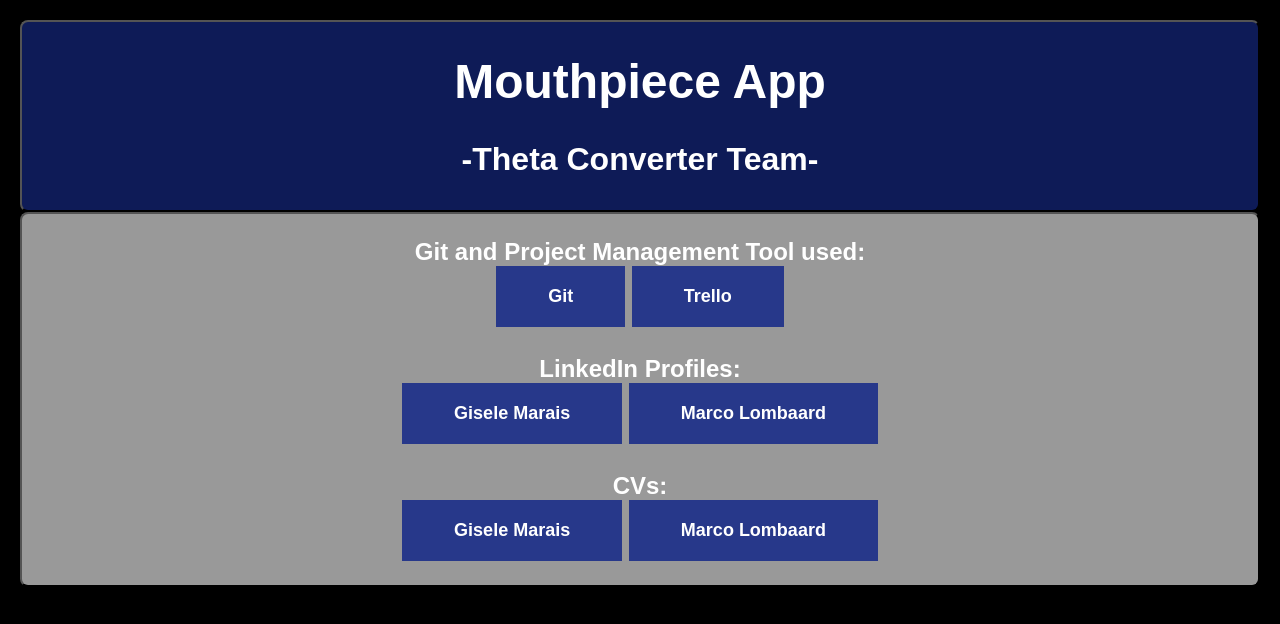
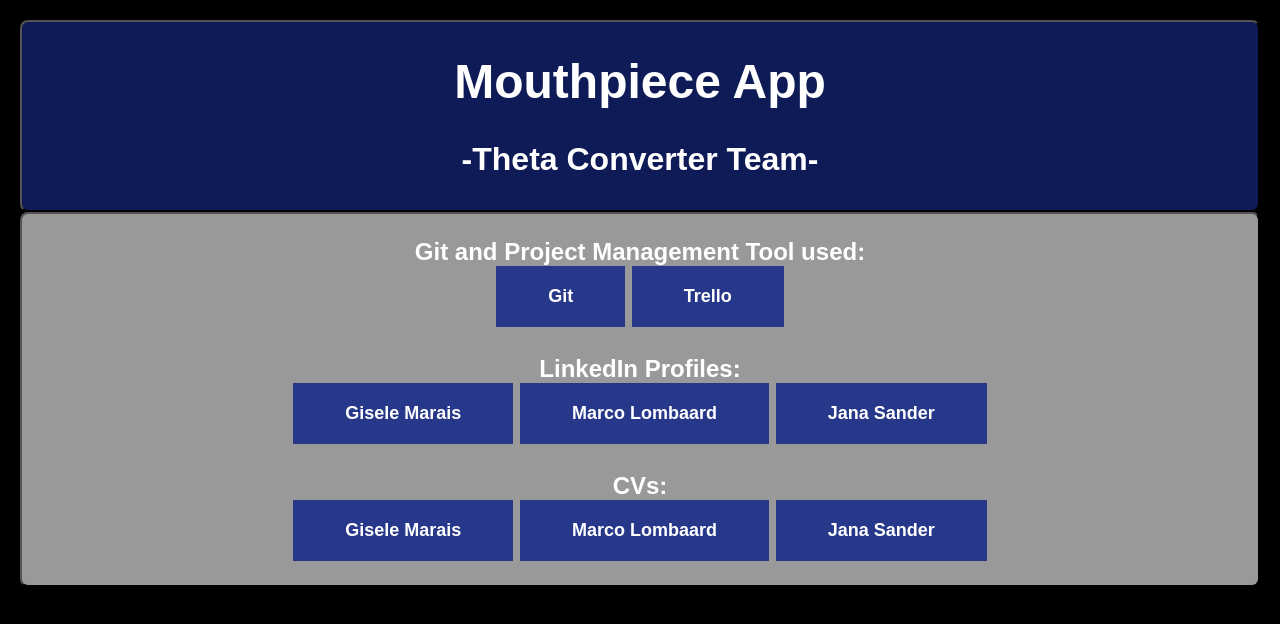
Before and after one commit to COS301Theta-Converter/COS301Theta-Converter.github.io, a plain HTML site: page index.html in a window 1280 px wide. Drawn offline with Linux system fonts and the light colour scheme.

Commit message:
Update index.html

```diff
--- a/index.html
+++ b/index.html
@@ -67,12 +67,14 @@
 	<b> LinkedIn Profiles: </b><br>
 	<b><a href="https://www.linkedin.com/in/gisele-marais-871a801a7/" class="button">Gisele Marais</a></b>
 	<b><a href="https://www.linkedin.com/in/marco-lombaard-3715391a7/" class="button">Marco Lombaard</a></b>
+	<b><a href="https://www.linkedin.com/in/jana-sander-72337a1a7/" class="button">Jana Sander</a></b>
 	<!-- Add LinkedIn Links Here -->
 
 	<br><br>
 	<b> CVs: </b><br>
-    <b><a href="https://giselenadine.github.io/" class="button">Gisele Marais</a></b>
+   	<b><a href="https://giselenadine.github.io/" class="button">Gisele Marais</a></b>
 	<b><a href="https://flamereynard.github.io/" class="button">Marco Lombaard</a></b>
+	<b><a href="https://18102639.github.io/" class="button">Jana Sander</a></b>
 	<!-- Add CV Links Here -->
 
 </p>
```
